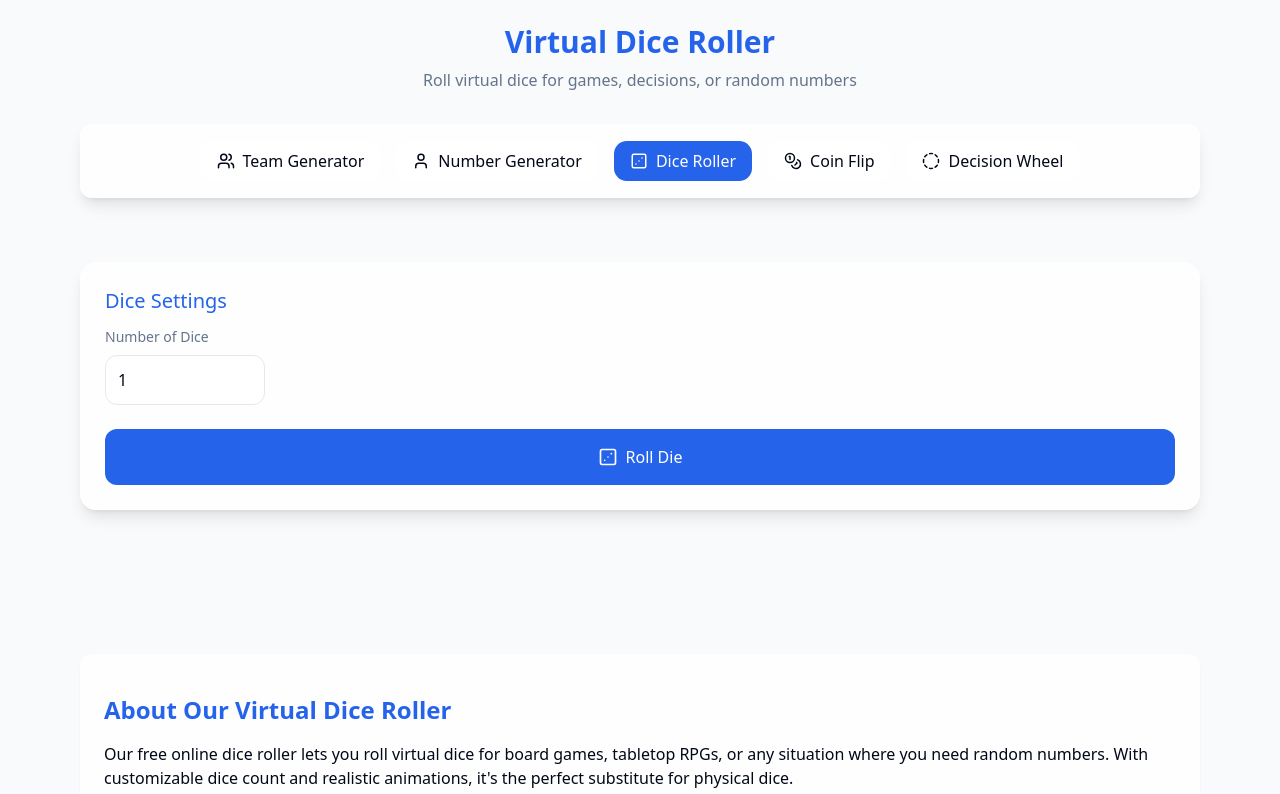
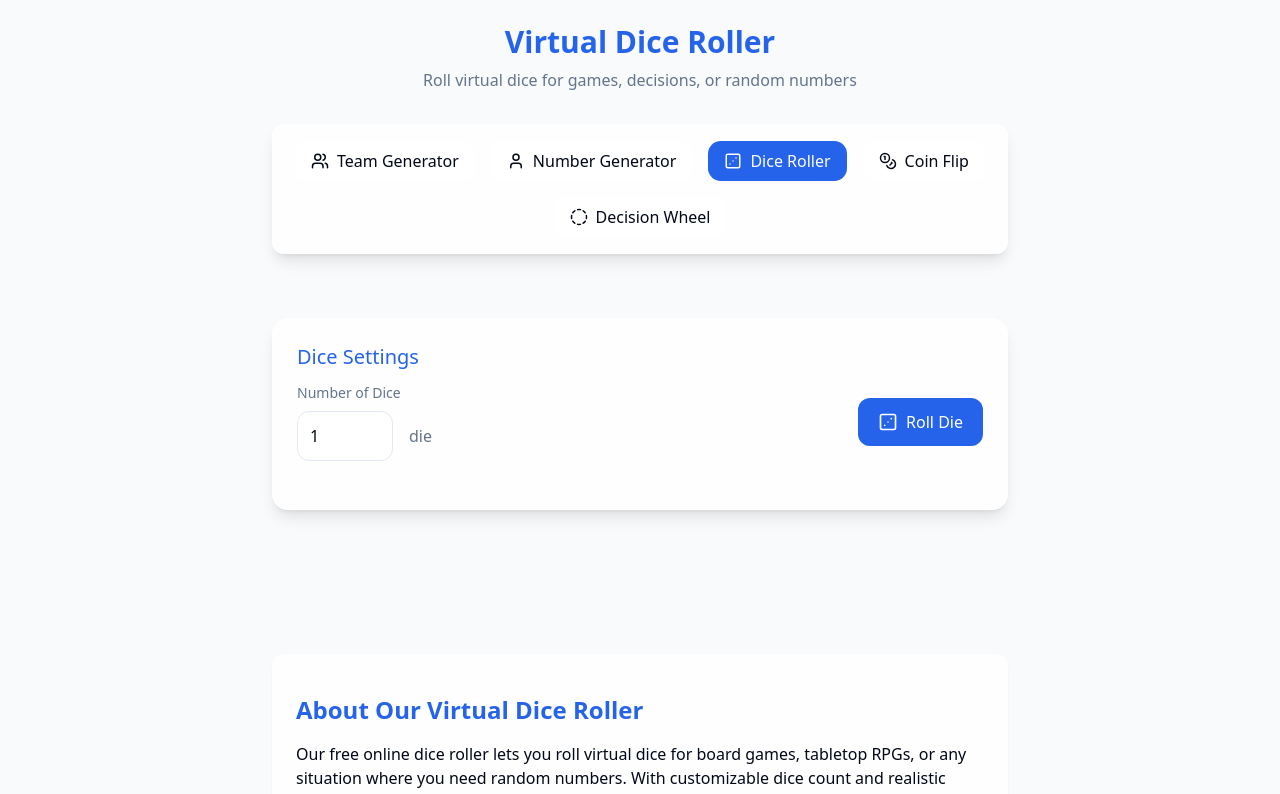
Before and after one commit to chris-codes-things/randomize-your-squad, a React (Vite) app: page /dice-roller in a window 1280 px wide. Shown: the top 794 px of the page. Built offline with nearby package versions, Linux system fonts and the light colour scheme.

Commit message:
Fix: Improve spacing and sizing of elements
- Reduced whitespace in DiceRoller, CoinFlipper, and RandomNumberGenerator components.
- Adjusted the size of the "Roll Dice", "Flip Coin", and "Generate Random Numbers" buttons.
- Improved layout of input fields and labels.

```diff
--- a/src/components/CoinFlipper.tsx
+++ b/src/components/CoinFlipper.tsx
@@ -1,4 +1,3 @@
-
 import React, { useState } from 'react';
 import { toast } from 'sonner';
 import { Coins, RotateCw } from 'lucide-react';
@@ -19,7 +18,6 @@ const CoinFlipper: React.FC = () => {
     setIsFlipping(true);
     setShowResults(false);
 
-    // Simulate coin flipping with multiple animation frames
     let count = 0;
     const interval = setInterval(() => {
       const animationFlips: ('heads' | 'tails')[] = [];
@@ -32,7 +30,6 @@ const CoinFlipper: React.FC = () => {
       if (count > 8) {
         clearInterval(interval);
 
-        // Final result
         const results: ('heads' | 'tails')[] = [];
         for (let i = 0; i < coinCount; i++) {
           results.push(Math.random() < 0.5 ? 'heads' : 'tails');
@@ -55,7 +52,7 @@ const CoinFlipper: React.FC = () => {
   const { headsCount, tailsCount } = getTotals();
 
   return (
-    <div className="w-full max-w-6xl mx-auto px-4 pb-16">
+    <div className="w-full max-w-3xl mx-auto px-4 pb-16">
       <div className="flex flex-col gap-6 mb-10">
         <div className="w-full animate-slide-up">
           <div className="glass rounded-2xl p-6">
@@ -68,20 +65,19 @@ const CoinFlipper: React.FC = () => {
               Select how many coins to flip at once
             </div>
 
-            <div className="flex gap-4 items-center">
-              <div className="w-32">
+            <div className="flex items-center justify-between gap-4">
+              <div className="flex items-center gap-3">
                 <input
                   type="number"
                   min="1"
                   max="10"
                   value={coinCount}
                   onChange={(e) => setCoinCount(Math.min(10, Math.max(1, parseInt(e.target.value) || 1)))}
-                  className="w-full p-3 rounded-xl bg-white/50 border border-border input-focus-ring"
+                  className="w-20 p-3 rounded-xl bg-white/50 border border-border input-focus-ring"
                 />
+                <span className="text-muted-foreground">coin{coinCount !== 1 ? 's' : ''}</span>
               </div>
-              <span className="text-muted-foreground">coin{coinCount !== 1 ? 's' : ''}</span>
 
-              <div className="ml-auto">
               <Button
                 onClick={flipCoins}
                 disabled={isFlipping}
@@ -90,7 +86,6 @@ const CoinFlipper: React.FC = () => {
                 <RotateCw className={`h-5 w-5 ${isFlipping ? 'animate-spin' : ''}`} />
                 <span>Flip {coinCount > 1 ? 'Coins' : 'Coin'}</span>
               </Button>
-              </div>
             </div>
           </div>
         </div>
--- a/src/components/DiceRoller.tsx
+++ b/src/components/DiceRoller.tsx
@@ -1,4 +1,3 @@
-
 import React, { useState } from 'react';
 import { toast } from 'sonner';
 import { Dice1, Dice2, Dice3, Dice4, Dice5, Dice6 } from 'lucide-react';
@@ -30,7 +29,6 @@ const DiceRoller: React.FC = () => {
     setIsRolling(true);
     setShowTotal(false);
 
-    // Simulate dice rolling for 1.5 seconds
     let count = 0;
     const interval = setInterval(() => {
       const results = Array(diceCount).fill(0).map(() => Math.floor(Math.random() * 6) + 1);
@@ -63,17 +61,18 @@ const DiceRoller: React.FC = () => {
   };
 
   return (
-    <div className="w-full max-w-6xl mx-auto px-4 pb-16">
+    <div className="w-full max-w-3xl mx-auto px-4 pb-16">
       <div className="flex flex-col gap-6 mb-10">
         <div className="w-full animate-slide-up">
           <div className="glass rounded-2xl p-6">
             <h2 className="card-header">Dice Settings</h2>
 
-            <div className="flex flex-col sm:flex-row items-start sm:items-center gap-4 mb-6">
-              <div className="w-full sm:w-40">
+            <div className="flex items-center justify-between gap-4 mb-6">
+              <div className="w-full max-w-xs">
                 <label htmlFor="diceCount" className="block text-sm font-medium text-muted-foreground mb-2">
                   Number of Dice
                 </label>
+                <div className="flex items-center gap-4">
                   <input
                     id="diceCount"
                     type="number"
@@ -81,21 +80,25 @@ const DiceRoller: React.FC = () => {
                     max="10"
                     value={diceCount}
                     onChange={handleDiceCountChange}
-                  className="w-full p-3 rounded-xl bg-white/50 border border-border input-focus-ring"
+                    className="w-24 p-3 rounded-xl bg-white/50 border border-border input-focus-ring"
                     aria-label="Number of dice"
                   />
+                  <span className="text-muted-foreground">
+                    {diceCount === 1 ? 'die' : 'dice'}
+                  </span>
                 </div>
               </div>
 
               <button
                 onClick={rollDice}
-              className="w-full py-4 px-6 rounded-xl text-white font-medium flex items-center justify-center transition-all duration-300 gap-2 bg-primary hover:bg-primary/90 hover:shadow-lg hover:shadow-primary/20 active:scale-[0.98]"
+                className="py-3 px-5 rounded-xl text-white font-medium flex items-center justify-center transition-all duration-300 gap-2 bg-primary hover:bg-primary/90 hover:shadow-lg hover:shadow-primary/20 active:scale-[0.98]"
                 aria-label="Roll dice"
                 disabled={isRolling}
               >
                 <Dice3 className="h-5 w-5" />
                 <span>Roll {diceCount > 1 ? 'Dice' : 'Die'}</span>
               </button>
+            </div>
           </div>
         </div>
       </div>
--- a/src/components/RandomNumberGenerator.tsx
+++ b/src/components/RandomNumberGenerator.tsx
@@ -103,7 +103,7 @@ const RandomNumberGenerator: React.FC = () => {
   };
 
   return (
-    <div className="w-full max-w-6xl mx-auto px-4 pb-16">
+    <div className="w-full max-w-3xl mx-auto px-4 pb-16">
       <div className="flex flex-col gap-6 mb-10">
         <div className="w-full animate-slide-up">
           <div className="glass rounded-2xl p-6">
@@ -135,7 +135,8 @@ const RandomNumberGenerator: React.FC = () => {
               </div>
             </div>
 
-            <div className="mb-6">
+            <div className="grid grid-cols-1 md:grid-cols-2 gap-6 mb-6">
+              <div>
                 <label className="block text-sm font-medium text-muted-foreground mb-2">
                   How many numbers to generate? (1-100)
                 </label>
@@ -149,7 +150,7 @@ const RandomNumberGenerator: React.FC = () => {
                 />
               </div>
 
-            <div className="flex items-center space-x-2 mb-6">
+              <div className="flex items-center space-x-2 self-end mb-2">
                 <Checkbox
                   id="noRepeats"
                   checked={noRepeats}
@@ -162,18 +163,19 @@ const RandomNumberGenerator: React.FC = () => {
                   No repeated numbers
                 </label>
               </div>
+            </div>
 
             <Button
               onClick={generateNumbers}
               disabled={isAnimating}
-              className={`w-full py-4 px-6 rounded-xl text-white font-medium flex items-center justify-center transition-all duration-300 gap-2
+              className={`w-full sm:w-auto sm:ml-auto sm:block py-3 px-5 rounded-xl text-white font-medium flex items-center justify-center transition-all duration-300 gap-2
                 ${isAnimating
                   ? 'bg-muted cursor-not-allowed'
                   : 'bg-primary hover:bg-primary/90 hover:shadow-lg hover:shadow-primary/20 active:scale-[0.98]'
                 }`}
             >
               <Shuffle className={`h-5 w-5 ${isAnimating ? 'animate-spin' : ''}`} />
-              <span>Generate Random Numbers</span>
+              <span>Generate Numbers</span>
             </Button>
           </div>
         </div>
--- a/src/pages/DiceRoller.tsx
+++ b/src/pages/DiceRoller.tsx
@@ -22,7 +22,7 @@ const DiceRollerPage = () => {
         <meta name="twitter:description" content="Roll virtual dice for board games, RPGs, or decision making." />
       </Helmet>
 
-      <div className="w-full max-w-6xl mx-auto px-4 pb-8">
+      <div className="w-full max-w-3xl mx-auto px-4 pb-8">
         <div className="text-center mb-8">
           <h1 className="text-3xl font-bold text-primary">Virtual Dice Roller</h1>
           <p className="text-muted-foreground mt-2">Roll virtual dice for games, decisions, or random numbers</p>
@@ -69,7 +69,7 @@ const DiceRollerPage = () => {
 
       <DiceRoller />
 
-      <div className="w-full max-w-6xl mx-auto px-4 py-10">
+      <div className="w-full max-w-3xl mx-auto px-4 py-10">
         <div className="bg-white/80 backdrop-blur-sm rounded-xl px-6 py-10 shadow-sm">
           <h2 className="text-2xl font-bold text-primary mb-4">About Our Virtual Dice Roller</h2>
           <p className="mb-4">Our free online dice roller lets you roll virtual dice for board games, tabletop RPGs, or any situation where you need random numbers. With customizable dice count and realistic animations, it's the perfect substitute for physical dice.</p>
```
Lines whose indentation alone changed are shown as unchanged.
